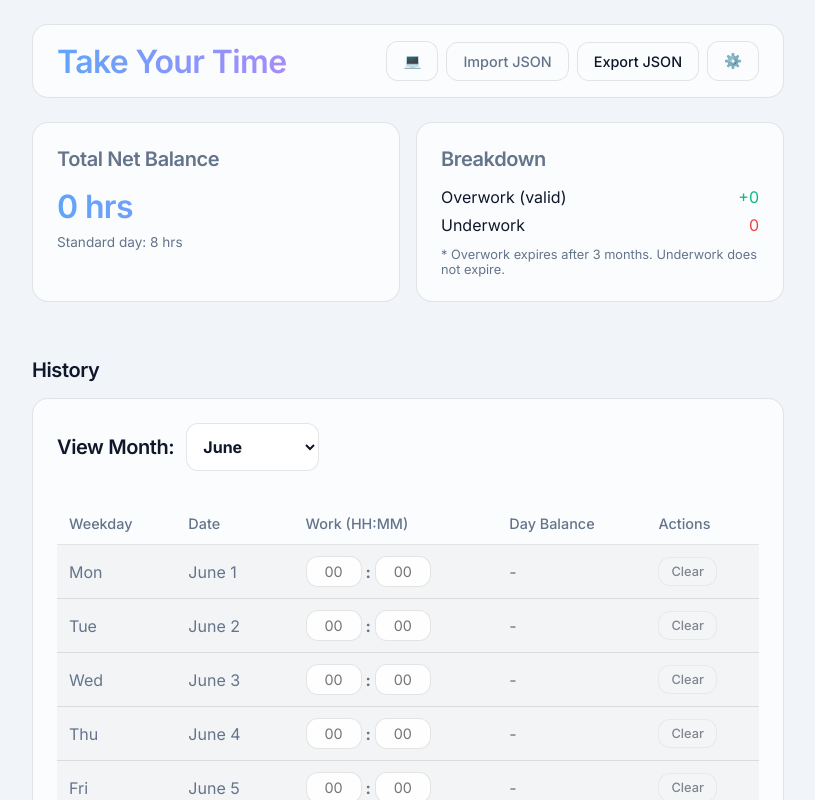
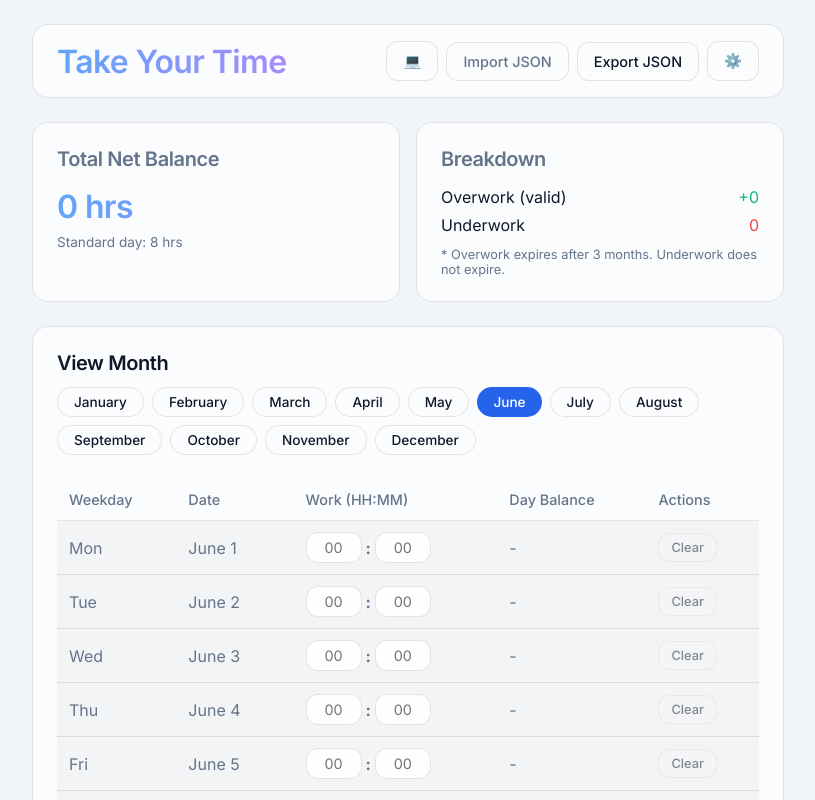
Before and after one commit to notNullThen/take-your-time, a React (Vite) app: page / in a window 1280 px wide. Shown: the top 800 px of the page, without its empty margins (232-1047 px from the left). Built offline with nearby package versions, Linux system fonts and the light colour scheme.

Commit message:
refactor: replace month selection dropdown with interactive button group in RecordTable and remove redundant header

```diff
--- a/src/App.tsx
+++ b/src/App.tsx
@@ -145,7 +145,6 @@ function App() {
         settings={settings}
       />
 
-      <h2 style={{ marginTop: '32px' }}>History</h2>
       <RecordTable
         records={records}
         settings={settings}
--- a/src/components/RecordTable.tsx
+++ b/src/components/RecordTable.tsx
@@ -175,18 +175,23 @@ export const RecordTable: React.FC<RecordTableProps> = ({ records, settings, onU
 
   return (
     <div className="glass-panel">
-      <div className="flex-between" style={{ marginBottom: '16px' }}>
-        <div style={{ display: 'flex', alignItems: 'center', gap: '12px' }}>
-          <h2>View Month:</h2>
-          <select
-            value={selectedMonth}
-            onChange={(e) => setSelectedMonth(Number(e.target.value))}
-            style={{ marginBottom: '16px', fontWeight: 'bold' }}
-          >
-            {MONTH_NAMES.map((name, i) => (
-              <option key={i + 1} value={i + 1}>{name}</option>
-            ))}
-          </select>
+      <div style={{ marginBottom: '24px' }}>
+        <h2 style={{ marginBottom: '12px' }}>View Month</h2>
+        <div style={{ display: 'flex', gap: '8px', flexWrap: 'wrap' }}>
+          {MONTH_NAMES.map((name, i) => (
+            <button
+              key={i + 1}
+              onClick={() => setSelectedMonth(i + 1)}
+              className={selectedMonth === i + 1 ? 'primary' : 'secondary'}
+              style={{
+                borderRadius: '20px',
+                padding: '6px 16px',
+                fontSize: '0.85rem'
+              }}
+            >
+              {name}
+            </button>
+          ))}
         </div>
       </div>
 
```
